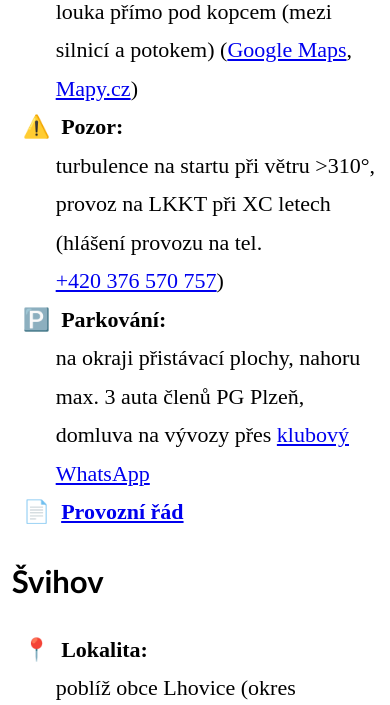
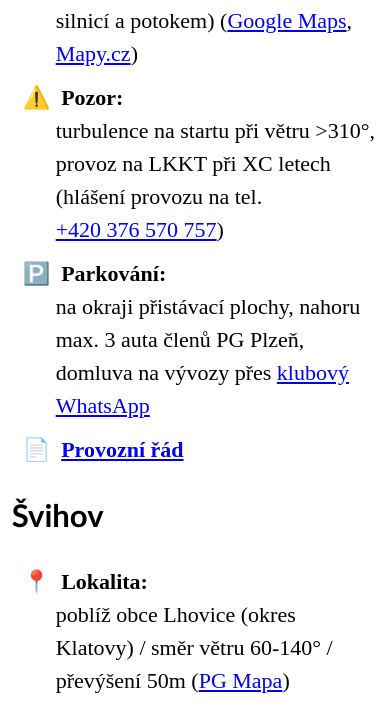
Before and after one commit to tomasbedrich/pgplzen.cz-v1, a plain HTML site: page index.html in a window 390 px wide. Shown: the part 816-1521 px from the top of the page. Drawn offline with Linux system fonts and the light colour scheme.

Commit message:
Update start headers spacing

```diff
--- a/css/custom.css
+++ b/css/custom.css
@@ -55,7 +55,7 @@ a:hover, a:focus {
 }
 
 .start__item {
-    line-height: 1.75em;
+    margin-top: .25em;
     padding-left: 1em;
     text-indent: -2em;
 }
@@ -72,6 +72,7 @@ a:hover, a:focus {
 @media (max-width: 35em) {
     .start__header {
         display: block;
+        margin-top: .5em;
     }
 }
 
```
